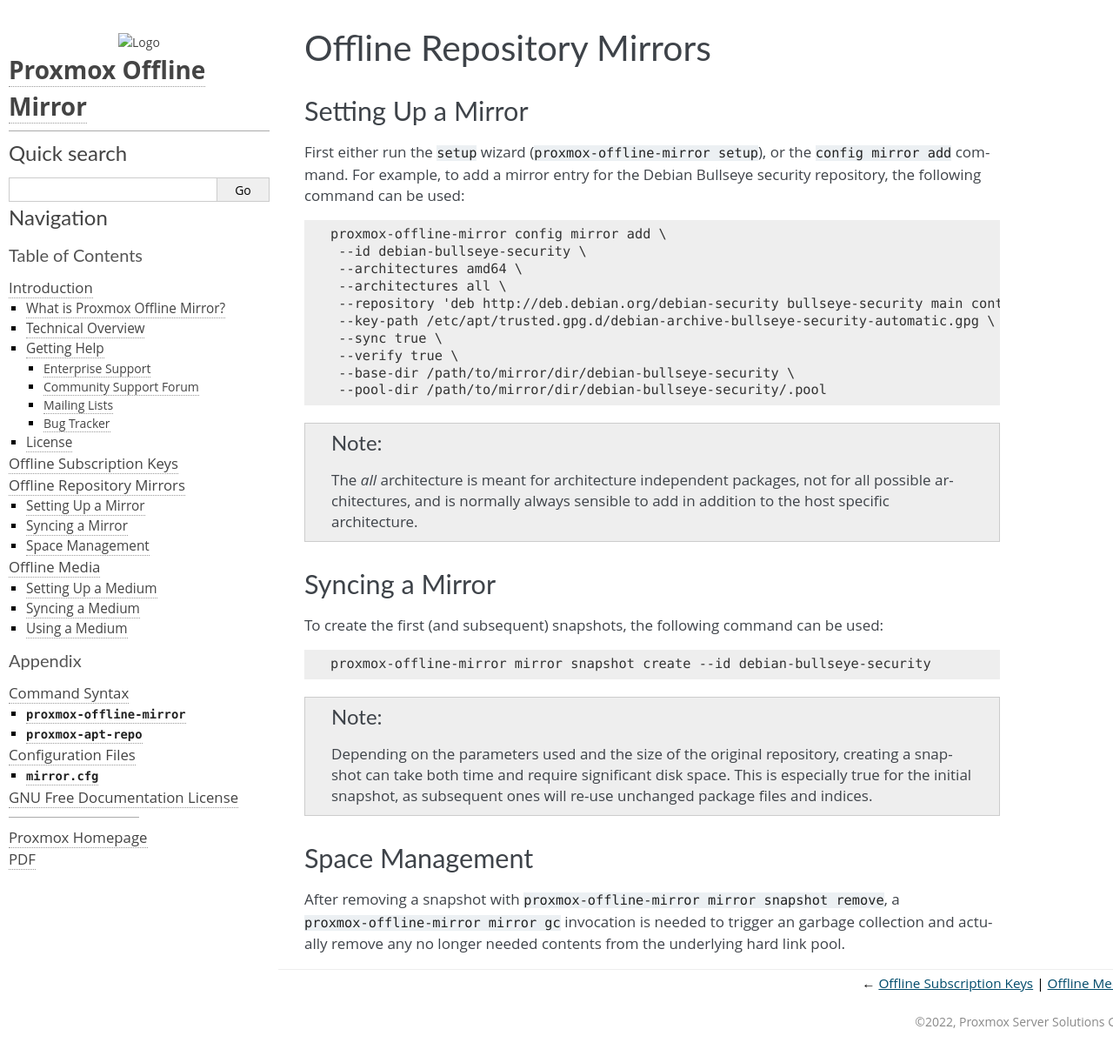
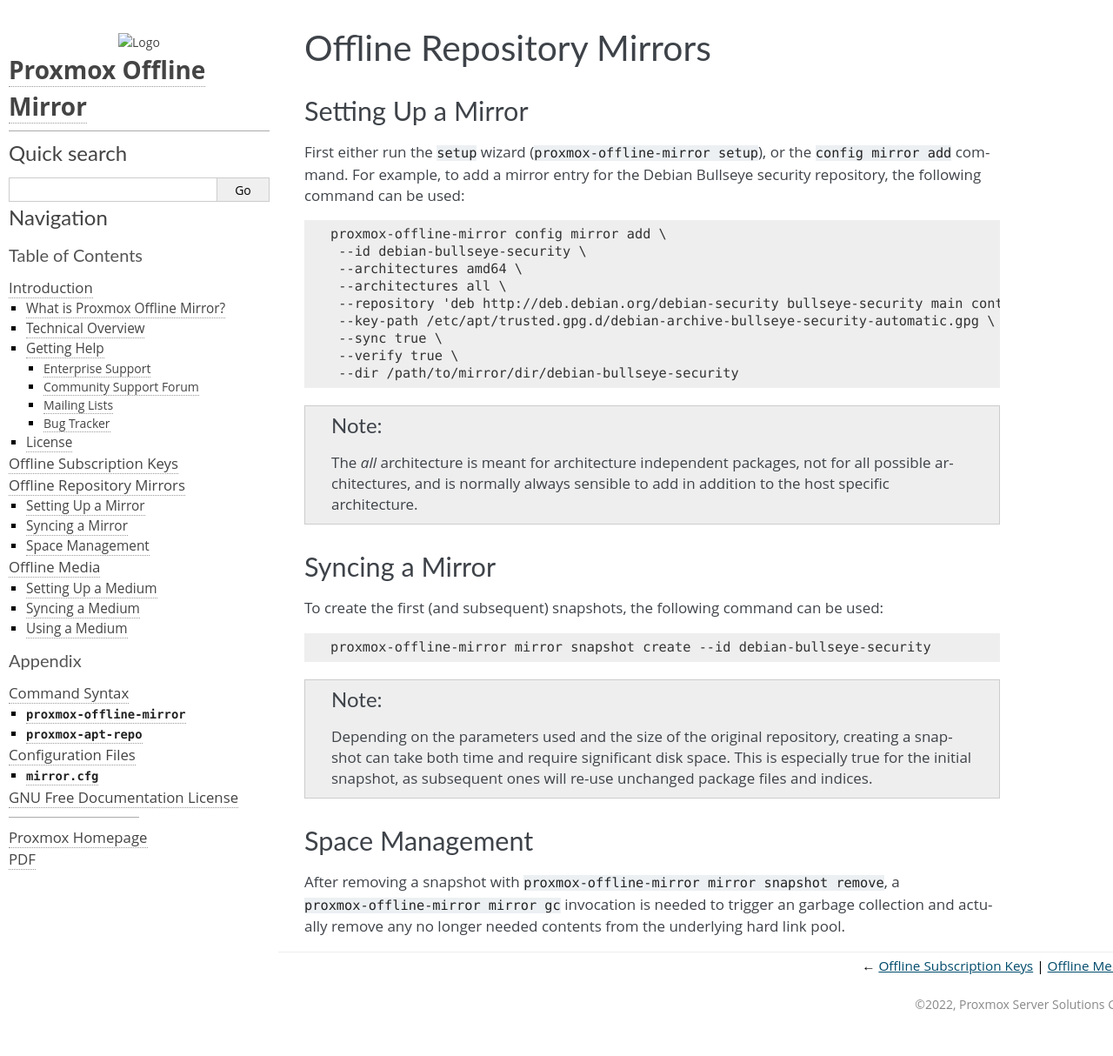
Before and after one commit to proxmox/proxmox-offline-mirror, a Sphinx documentation site: the page built from docs/offline-mirror.rst, in a window 1280 px wide and 1214 px high. Shown: the whole window at 87% size. Built offline with Sphinx 7.4.7, drawn with Linux system fonts in a browser that asks for light colours.

Commit message:
docs: mirror: fix --dir in command example
Signed-off-by: Thomas Lamprecht <t.lamprecht@proxmox.com>

```diff
--- a/docs/offline-mirror.rst
+++ b/docs/offline-mirror.rst
@@ -18,8 +18,7 @@
    --key-path /etc/apt/trusted.gpg.d/debian-archive-bullseye-security-automatic.gpg \
    --sync true \
    --verify true \
-   --base-dir /path/to/mirror/dir/debian-bullseye-security \
-   --pool-dir /path/to/mirror/dir/debian-bullseye-security/.pool
+   --dir /path/to/mirror/dir/debian-bullseye-security
 
 .. note:: The `all` architecture is meant for architecture independent packages, not for all
    possible architectures, and is normally always sensible to add in addition to the host specific
```
